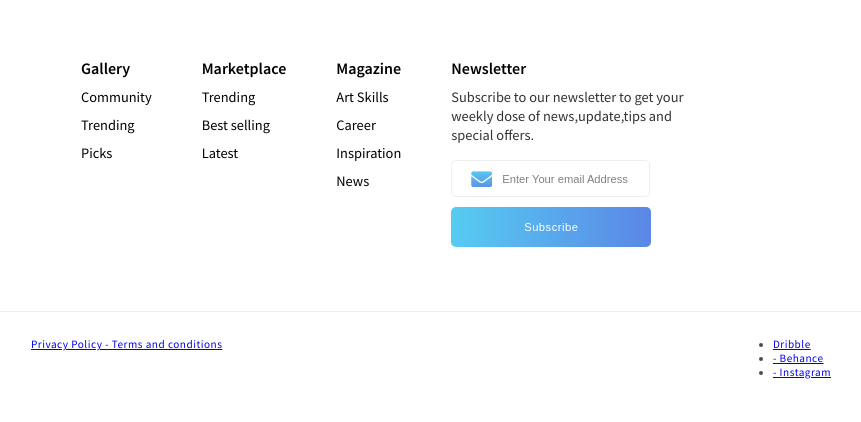
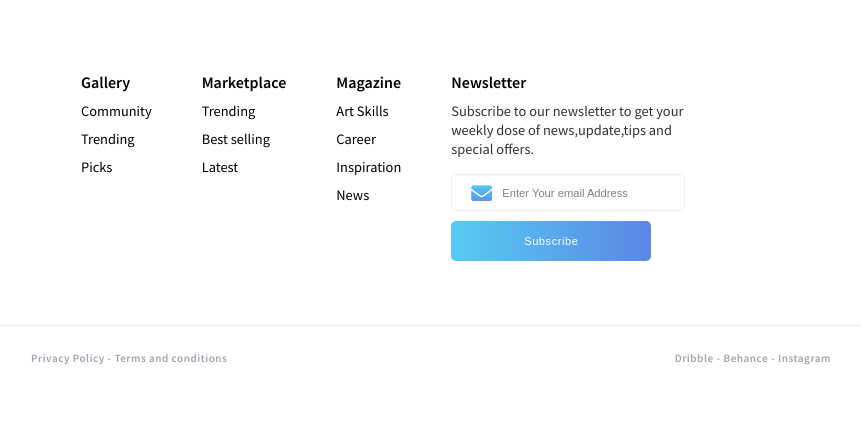
Before and after one commit to saraezzooff/Footer-1, a plain HTML site: page index.html in a window 1280 px wide. Shown: the part 189-611 px from the top of the page, without its empty margins (209-1070 px from the left). Drawn offline with Linux system fonts and the light colour scheme.

Commit message:
Update style.css

```diff
--- a/css/style.css
+++ b/css/style.css
@@ -72,6 +72,8 @@ strong{
     color: #8BB7E6;
 }
 
+
+
 /* place the icon inside the input */
 .input-icon{
     position: absolute;
@@ -85,17 +87,21 @@ input{
     position: relative;
   }
 .fa-envelope{
+
     color: #8BB7E6;
     background: -webkit-gradient(linear, left top, left bottom, from(#56CCF2), to(#5b86e5));
     -webkit-background-clip: text;
     -webkit-text-fill-color: transparent;
     font-size: 1.3rem;
+
 }
+
 .btn-input{
     width: 180px;
 }
 .top-column input{
     padding: 10px;
+    padding-left: 45px;
     border: 1px solid #eeeeee;
     border-radius: 5px;
     margin-bottom: 10px;
@@ -103,8 +109,16 @@ input{
 
 .top-column input::placeholder{
     color: rgba(0, 0, 0, 0.5);
-    padding-left: 40px;
+    padding-left: 5px;
     font-size: .7rem;
+}
+
+.top-column input:focus{
+    outline: none;
+}
+
+.top-column input:focus .fa-envelope{
+    display: none;
 }
 .top-column button{
     outline: none;
@@ -117,13 +131,15 @@ input{
     width: 200px;
     font-size: .7rem;
     letter-spacing: .5px;
-    cursor:pointer;
+    cursor: pointer;
 }
 
 /*Changing the color of an hr element */
-hr { display: block; height: 1px;
+hr {
+     display: block; height: 1px;
     border: 0; border-top: 1px solid #eee;
-    margin: 1em 0; padding: 0; }
+    margin: 1em 0; padding: 0;
+}
 
 
 .bottom{
@@ -134,3 +150,21 @@ hr { display: block; height: 1px;
     font-size: .7rem;
     letter-spacing: .5px;
 }
+.bottom a{
+    text-decoration: none;
+    color: hsl(229, 6%, 66%);
+    font-weight: 600;
+}
+
+.bottom a:hover{
+    color: #8BB7E6;
+}
+
+.bottom ul {
+    list-style: none;
+    display: flex;
+}
+
+.bottom ul li{
+    padding-left: 3px;
+}
```
